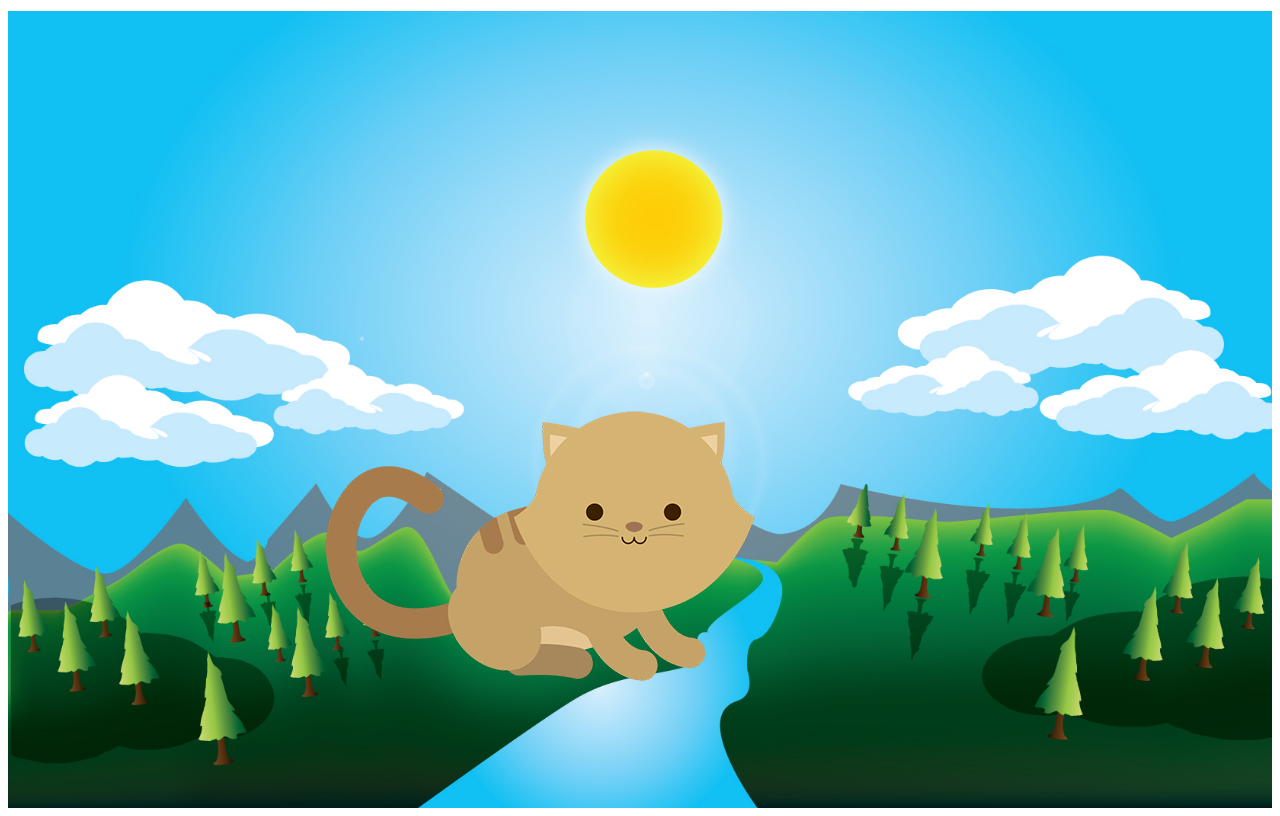
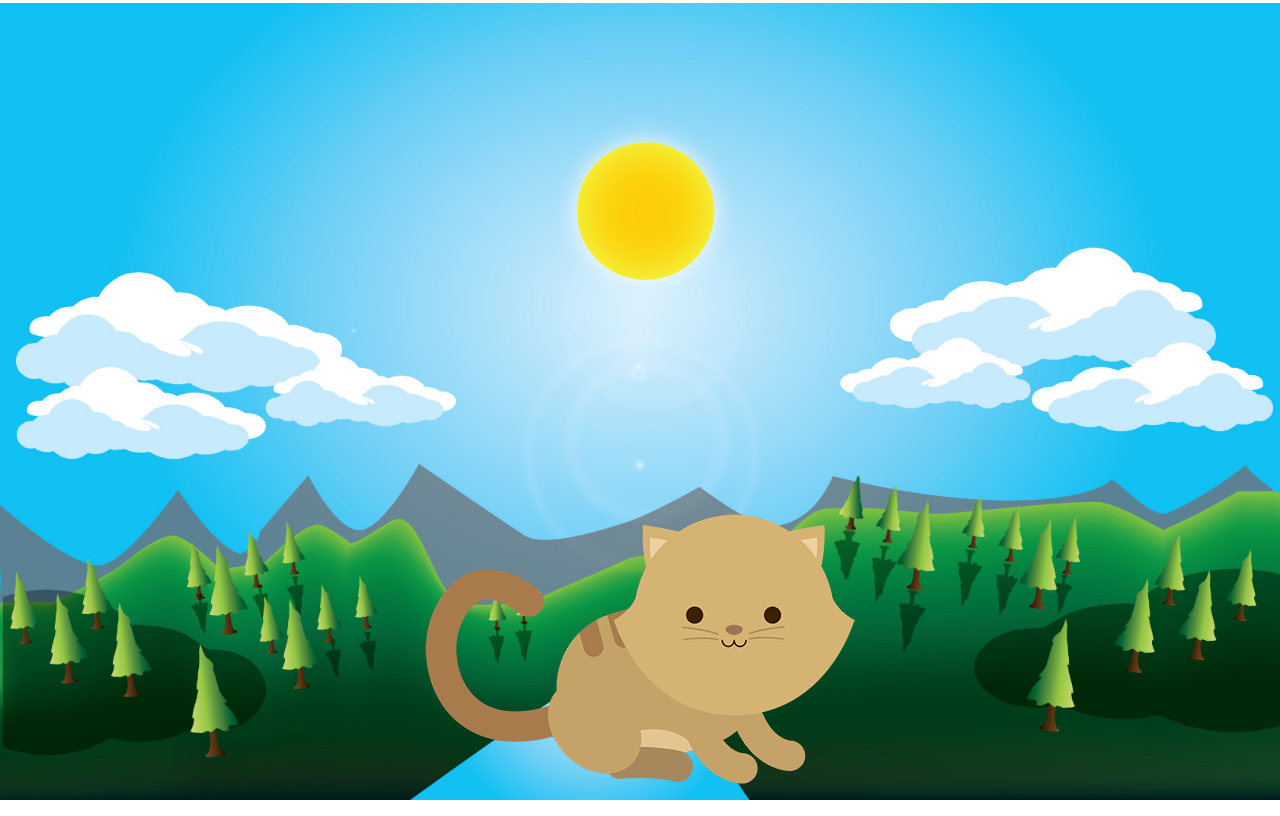
Before and after one commit to marioncastillo/kitten-laboratoria, a plain HTML site: page index.html in a window 1280 px wide. Drawn offline with Linux system fonts and the light colour scheme.

Commit message:
gatitos listos

```diff
--- a/assets/css/media.css
+++ b/assets/css/media.css
@@ -1 +1,12 @@
-media.css
+@media (min-width: 535px) and (max-width: 824px){
+	.container{
+		background-image: url(../img/fondotarde.png)
+	}
+
+}
+
+@media (min-width: 200px) and (max-width: 534px){
+	.container{
+		background-image: url(../img/noche.jpg)
+	}
+}
--- a/assets/css/style.css
+++ b/assets/css/style.css
@@ -1,17 +1,19 @@
 
+*{
+	margin:0;
+	padding: 0;
+}
 
-.imagenuno{
+.flex-container{
+	display: flex;
+}
+
+.container{
+	width: 100vw;
+	height: 100vh;
 	background-image: url(../img/Landscape.jpg);
 	background-size: cover;
-	background-repeat: no-repeat;
-	height: 100vh;
+	justify-content: center;
+	align-items: flex-end;
 
 }
-
-
-.gatouno{
-	z-index: 10;
-	margin-top: 400px;
-	margin-left: 300px;
-
-}
--- a/index.html
+++ b/index.html
@@ -3,15 +3,18 @@
 <head>
 	<meta charset="UTF-8">
 	<title>Kitten</title>
+
+	<link rel="stylesheet" href="assets/css/style.css">
 	<link rel="stylesheet" href="assets/css/media.css">
-	<link rel="stylesheet" href="assets/css/style.css">
 </head>
 <body>
-	<section class="todo">
-	<div class="imagenuno">
-			<img class="gatouno" src="assets/img/gatomedio.png" alt="">
+	<section class="container flex-container">
 
-		</div>
+	<picture>
+		<source srcset="assets/img/gatomedio.png" media="(min-width:825px)">
+		<source srcset="assets/img/gatoestirado.png" media="(min-width:535px")>
+		<img src="assets/img/gatodurmiendo.png">
+		</picture>
 	</section>
 
 </body>
```
